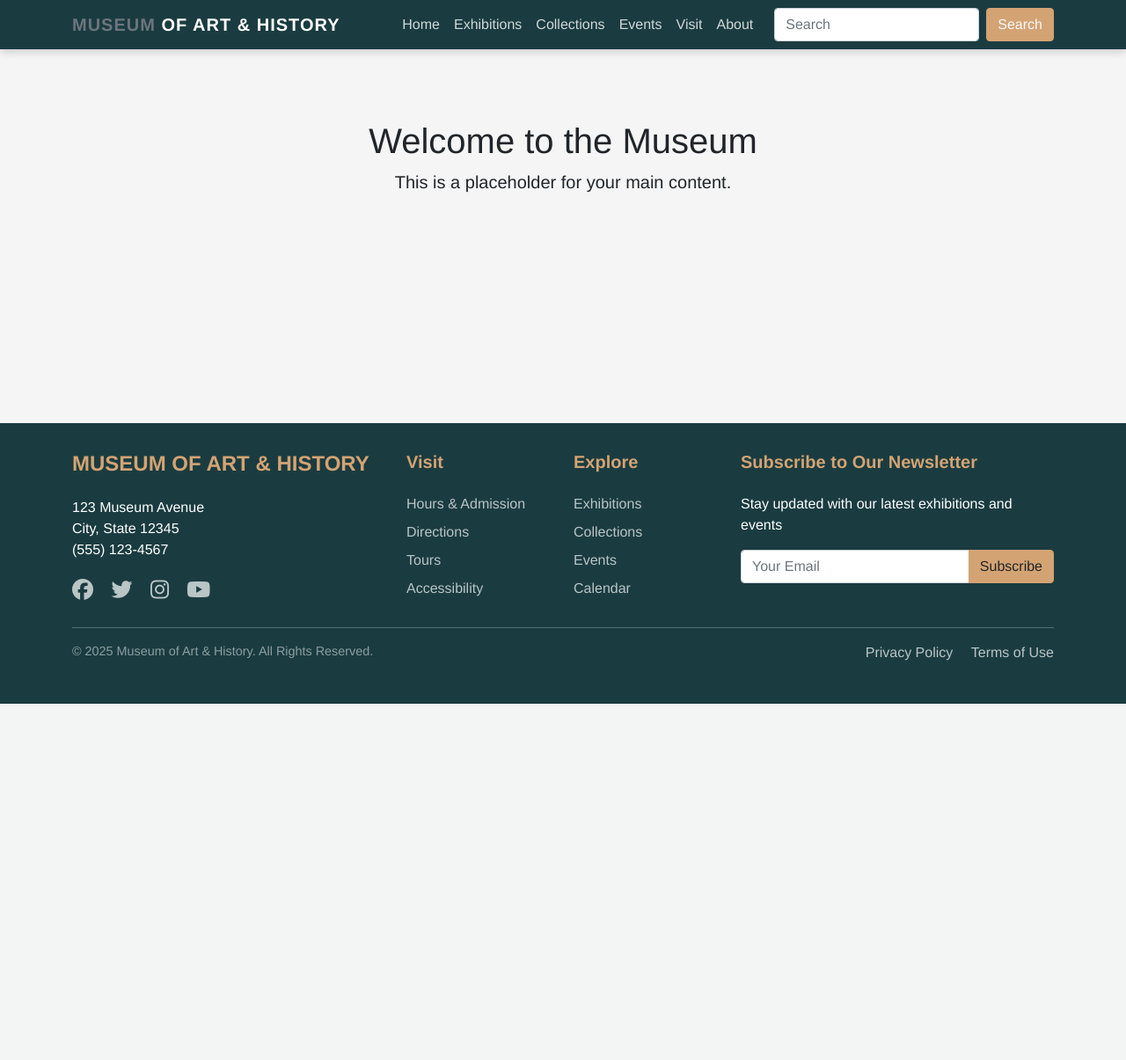
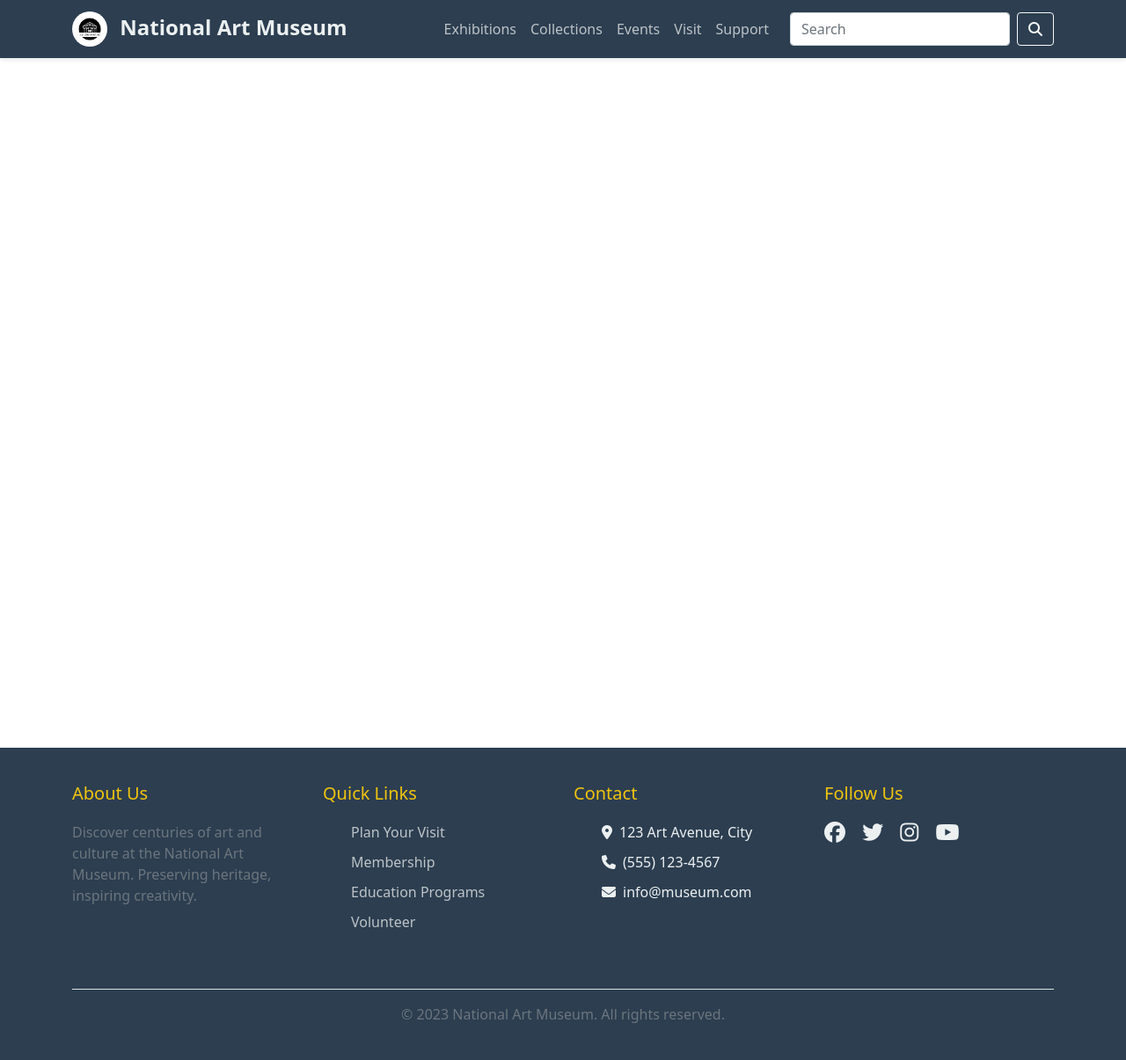
Before and after one commit to College-Projects-HU/Museum-Web-App-SE1, a PHP site: page / in a window 1280 px wide. Shown: the whole page at 88% size. Before the commit the page ends 800 px from the top, so only its background shows below. Run offline with PHP 8.4, Linux system fonts and the light colour scheme.

Commit message:
new styles header & footer

```diff
--- a/css/index.css
+++ b/css/index.css
@@ -1,92 +1,67 @@
-:root {
-  --primary-color: #1a3c40;
-  --secondary-color: #d4a373;
-  --light-color: #f5f5f5;
+.header {
+  background: #2c3e50;
+  box-shadow: 0 2px 5px rgba(0, 0, 0, 0.1);
+  position: fixed;
+  width: 100%;
+  z-index: 1000;
+  top: 0;
 }
 
-body {
-  font-family: "Helvetica Neue", Arial, sans-serif;
-  min-height: 100vh;
-  display: flex;
-  flex-direction: column;
-}
-
-/* Header Styles */
-.site-header {
-  background-color: var(--primary-color);
-  color: white;
-  box-shadow: 0 2px 10px rgba(0, 0, 0, 0.2);
-}
-
-.logo {
+.navbar-brand {
   font-weight: 700;
-  letter-spacing: 1px;
+  color: #ecf0f1 !important;
+  font-size: 1.5rem;
 }
 
 .nav-link {
-  color: rgba(255, 255, 255, 0.8) !important;
+  color: #bdc3c7 !important;
   font-weight: 500;
-  transition: color 0.3s ease;
+  transition: all 0.3s ease;
 }
 
 .nav-link:hover {
-  color: var(--secondary-color) !important;
+  color: #ecf0f1 !important;
+  transform: translateY(-2px);
 }
 
-.search-btn {
-  background-color: var(--secondary-color);
-  border-color: var(--secondary-color);
+.footer {
+  background: #2c3e50;
+  color: #ecf0f1;
+  padding: 40px 0;
+  margin-top: 50px;
 }
 
-.search-btn:hover {
-  background-color: #c19563;
-  border-color: #c19563;
+.footer h5 {
+  color: #f1c40f;
+  margin-bottom: 20px;
 }
 
-/* Main Content */
-main {
-  flex: 1;
-  padding: 2rem 0;
-  background-color: var(--light-color);
+.footer-links li {
+  list-style: none;
+  margin-bottom: 10px;
 }
 
-/* Footer Styles */
-.footer {
-  background-color: var(--primary-color);
-  color: white;
-  padding: 2rem 0;
+.footer-links a {
+  color: #bdc3c7;
+  text-decoration: none;
 }
 
-.footer-heading {
-  color: var(--secondary-color);
-  font-weight: 600;
-  margin-bottom: 1.5rem;
+.footer-links a:hover {
+  color: #f1c40f;
 }
 
-.footer-link {
-  color: rgba(255, 255, 255, 0.7);
-  text-decoration: none;
-  transition: color 0.3s;
-  display: block;
-  margin-bottom: 0.5rem;
+.social-icons i {
+  color: #ecf0f1;
+  font-size: 1.5rem;
+  margin-right: 15px;
+  transition: all 0.3s ease;
 }
 
-.footer-link:hover {
-  color: var(--secondary-color);
+.social-icons i:hover {
+  color: #f1c40f;
+  transform: translateY(-3px);
 }
 
-.social-icon {
-  font-size: 1.5rem;
-  margin-right: 1rem;
-  color: rgba(255, 255, 255, 0.7);
-  transition: color 0.3s;
+.search-form {
+  max-width: 300px;
 }
-
-.social-icon:hover {
-  color: var(--secondary-color);
-}
-
-.copyright {
-  color: rgba(255, 255, 255, 0.5);
-  font-size: 0.9rem;
-}
--- a/index.html
+++ b/index.html
@@ -4,7 +4,8 @@
     <meta charset="UTF-8" />
     <meta name="viewport" content="width=device-width, initial-scale=1.0" />
     <title>Museum</title>
-
+    <!-- icon -->
+    <link rel="icon" href="./assets/photos/favicon.png" type="image/x-icon" />
     <!-- Font Awesome -->
     <link
       rel="stylesheet"
@@ -13,31 +14,32 @@
     <link rel="stylesheet" href="./css/bootstrap/bootstrap.min.css" />
     <!-- Custom CSS -->
     <link rel="stylesheet" href="./css/index.css" />
+
     </head>
-
     <body>
       <!-- Header -->
-    <header class="site-header sticky-top">
-      <nav class="navbar navbar-expand-lg navbar-dark">
+      <header class="header">
+        <nav class="navbar navbar-expand-lg">
           <div class="container">
-          <a class="navbar-brand logo" href="#">
-            <span class="text-secondary">MUSEUM</span> OF ART & HISTORY
+            <a class="navbar-brand" href="#">
+              <img
+                src="./assets/photos/logo.png"
+                alt="Museum Logo"
+                height="40"
+                class="me-2 bg-white rounded-circle" />
+              National Art Museum
             </a>
+
             <button
               class="navbar-toggler"
               type="button"
               data-bs-toggle="collapse"
-            data-bs-target="#navbarSupportedContent"
-            aria-controls="navbarSupportedContent"
-            aria-expanded="false"
-            aria-label="Toggle navigation">
+              data-bs-target="#navbarNav">
               <span class="navbar-toggler-icon"></span>
             </button>
-          <div class="collapse navbar-collapse" id="navbarSupportedContent">
-            <ul class="navbar-nav ms-auto mb-2 mb-lg-0">
-              <li class="nav-item">
-                <a class="nav-link active" aria-current="page" href="#">Home</a>
-              </li>
+
+            <div class="collapse navbar-collapse" id="navbarNav">
+              <ul class="navbar-nav ms-auto">
                 <li class="nav-item">
                   <a class="nav-link" href="#">Exhibitions</a>
                 </li>
@@ -51,107 +53,86 @@
                   <a class="nav-link" href="#">Visit</a>
                 </li>
                 <li class="nav-item">
-                <a class="nav-link" href="#">About</a>
+                  <a class="nav-link" href="#">Support</a>
                 </li>
               </ul>
-            <form class="d-flex ms-3">
+
+              <form class="d-flex ms-3 search-form">
                 <input
                   class="form-control me-2"
                   type="search"
                   placeholder="Search"
                   aria-label="Search" />
-              <button class="btn btn-outline-light search-btn" type="submit">
-                Search
+                <button class="btn btn-outline-light" type="submit">
+                  <i class="fas fa-search"></i>
                 </button>
               </form>
             </div>
           </div>
         </nav>
       </header>
-
-    <!-- Main Content (Placeholder) -->
-    <main>
-      <div class="container text-center py-5">
-        <h1>Welcome to the Museum</h1>
-        <p class="lead">This is a placeholder for your main content.</p>
+      <div class="container vh-100">
+        <div class="row">
+          <div class="col-md-12">
+            <h1>Welcome to the National Art Museum</h1>
           </div>
-    </main>
+        </div>
+      </div>
 
       <!-- Footer -->
       <footer class="footer">
         <div class="container">
           <div class="row">
-          <div class="col-md-4 mb-4 mb-md-0">
-            <h4 class="footer-heading">MUSEUM OF ART & HISTORY</h4>
-            <p>
-              123 Museum Avenue<br />
-              City, State 12345<br />
-              (555) 123-4567
+            <div class="col-md-3 mb-4">
+              <h5>About Us</h5>
+              <p class="text-muted">
+                Discover centuries of art and culture at the National Art
+                Museum. Preserving heritage, inspiring creativity.
               </p>
-            <div class="mt-3">
-              <a href="#" class="social-icon"
-                ><i class="fab fa-facebook"></i
-              ></a>
-              <a href="#" class="social-icon"><i class="fab fa-twitter"></i></a>
-              <a href="#" class="social-icon"
-                ><i class="fab fa-instagram"></i
-              ></a>
-              <a href="#" class="social-icon"><i class="fab fa-youtube"></i></a>
+            </div>
+
+            <div class="col-md-3 mb-4">
+              <h5>Quick Links</h5>
+              <ul class="footer-links">
+                <li><a href="#">Plan Your Visit</a></li>
+                <li><a href="#">Membership</a></li>
+                <li><a href="#">Education Programs</a></li>
+                <li><a href="#">Volunteer</a></li>
+              </ul>
+            </div>
+
+            <div class="col-md-3 mb-4">
+              <h5>Contact</h5>
+              <ul class="footer-links">
+                <li>
+                  <i class="fas fa-map-marker-alt me-2"></i>123 Art Avenue, City
+                </li>
+                <li><i class="fas fa-phone me-2"></i>(555) 123-4567</li>
+                <li><i class="fas fa-envelope me-2"></i>info@museum.com</li>
+              </ul>
+            </div>
+
+            <div class="col-md-3 mb-4">
+              <h5>Follow Us</h5>
+              <div class="social-icons">
+                <a href="#"><i class="fab fa-facebook"></i></a>
+                <a href="#"><i class="fab fa-twitter"></i></a>
+                <a href="#"><i class="fab fa-instagram"></i></a>
+                <a href="#"><i class="fab fa-youtube"></i></a>
+              </div>
             </div>
           </div>
 
-          <div class="col-md-2 mb-4 mb-md-0">
-            <h5 class="footer-heading">Visit</h5>
-            <a href="#" class="footer-link">Hours & Admission</a>
-            <a href="#" class="footer-link">Directions</a>
-            <a href="#" class="footer-link">Tours</a>
-            <a href="#" class="footer-link">Accessibility</a>
-          </div>
-
-          <div class="col-md-2 mb-4 mb-md-0">
-            <h5 class="footer-heading">Explore</h5>
-            <a href="#" class="footer-link">Exhibitions</a>
-            <a href="#" class="footer-link">Collections</a>
-            <a href="#" class="footer-link">Events</a>
-            <a href="#" class="footer-link">Calendar</a>
-          </div>
-
-          <div class="col-md-4">
-            <h5 class="footer-heading">Subscribe to Our Newsletter</h5>
-            <p>Stay updated with our latest exhibitions and events</p>
-            <form>
-              <div class="input-group mb-3">
-                <input
-                  type="email"
-                  class="form-control"
-                  placeholder="Your Email"
-                  aria-label="Your Email" />
-                <button class="btn search-btn" type="submit">Subscribe</button>
-              </div>
-            </form>
-          </div>
-        </div>
-
-        <hr class="mt-4 mb-3 border-secondary" />
-
-        <div class="row">
-          <div class="col-md-8">
-            <p class="copyright">
-              &copy; 2025 Museum of Art & History. All Rights Reserved.
+          <div class="text-center mt-4 pt-3 border-top">
+            <p class="mb-0 text-muted">
+              &copy; 2023 National Art Museum. All rights reserved.
             </p>
-          </div>
-          <div class="col-md-4">
-            <div class="text-md-end">
-              <a href="#" class="footer-link d-inline-block me-3"
-                >Privacy Policy</a
-              >
-              <a href="#" class="footer-link d-inline-block">Terms of Use</a>
-            </div>
-          </div>
           </div>
         </div>
       </footer>
 
+      <!-- Bootstrap JS -->
       <script src="./js/bootstrap/bootstrap.bundle.min.js"></script>
     </body>
   </html>
+</html>
```
Also changed, not shown: assets/photos/favicon.png (added), assets/photos/logo.png (added). Lines whose indentation alone changed are shown as unchanged.
